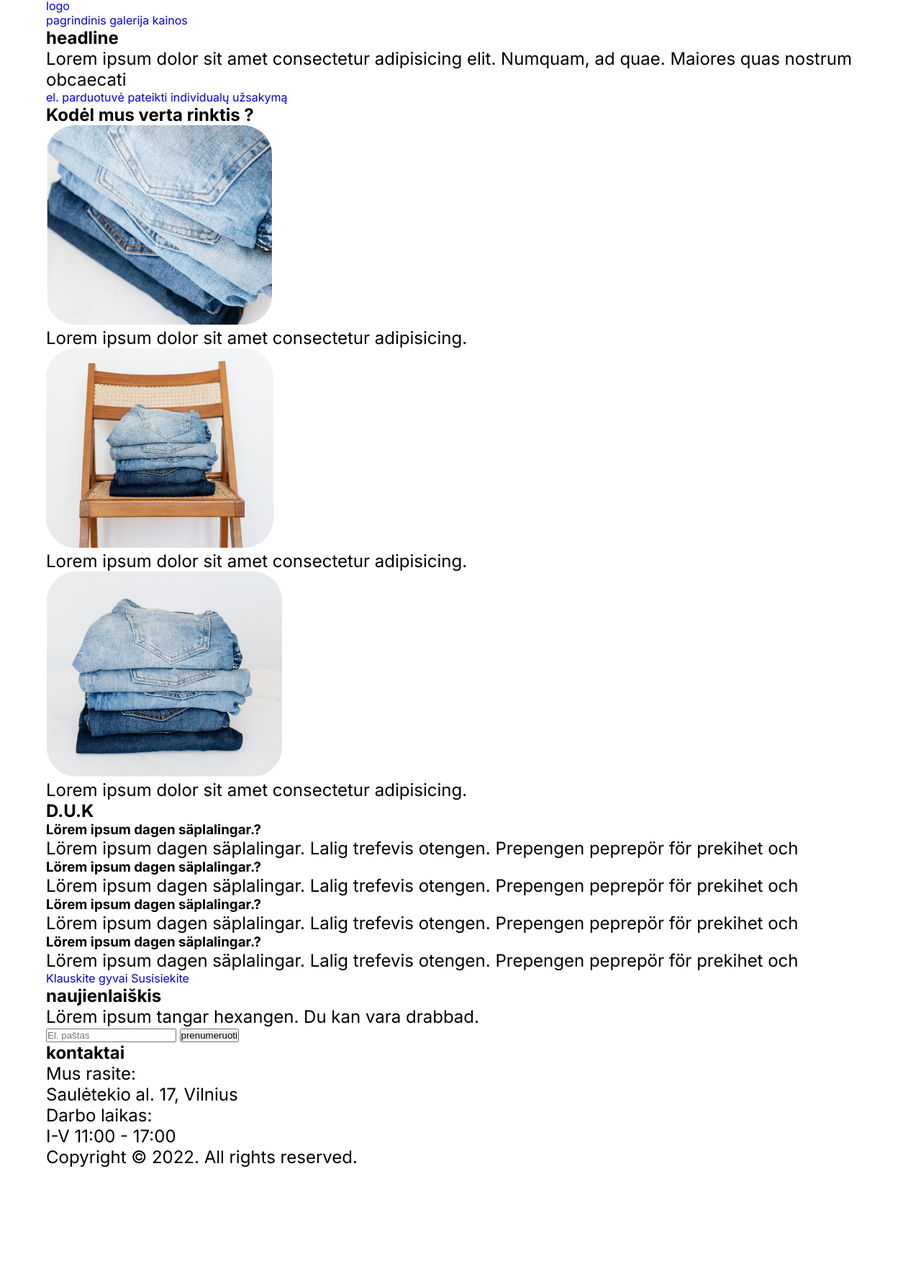
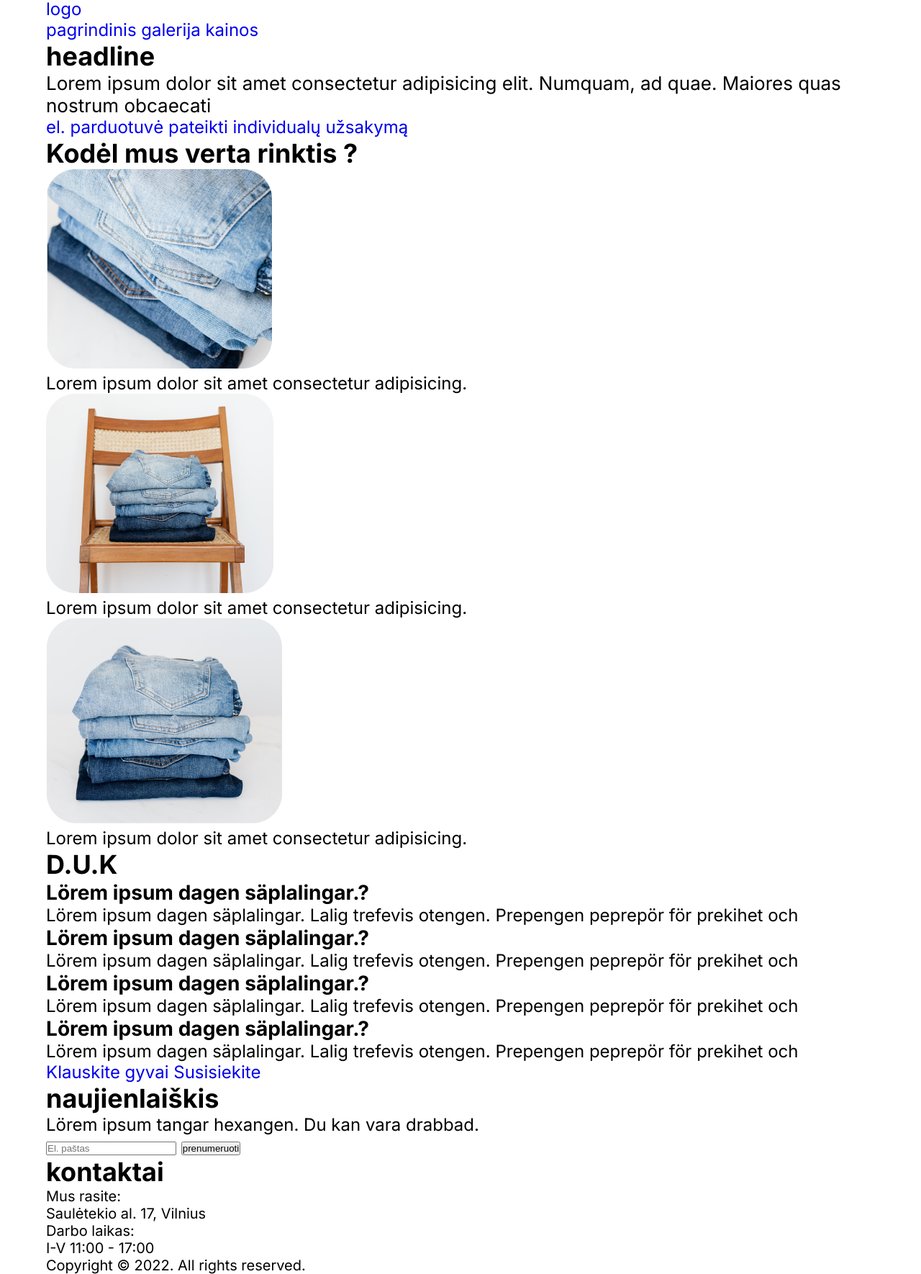
Before and after one commit to zilva149/bit-test-2, a website: page index.html in a window 1280 px wide. Shown: the part 2-1772 px from the top of the page at 72% size. Before the commit the page ends 1624 px from the top, so only its background shows below. Drawn offline with Linux system fonts and the light colour scheme.

Commit message:
Structural changes

```diff
--- a/css/base/global.css
+++ b/css/base/global.css
@@ -13,6 +13,7 @@ body * {
 
 body {
     font-family: 'Inter', sans-serif;
+    font-size: 24px;
 }
 
 ul, ol {
@@ -23,10 +24,10 @@ a {
     text-decoration: none;
 }
 
-p {
-    font-size: 24px;
+.desc-bg {
+    font-size: 26px;
 }
 
-.main-desc {
-    font-size: 24px;
+.desc-sm {
+    font-size: 20px;
 }
--- a/css/pages/home.css
+++ b/css/pages/home.css
@@ -2,5 +2,6 @@
 
 @import '../base/global.css';
 @import '../base/layout.css';
-
+@import '../components/header.css';
+@import '../components/buttons.css';
 /* HOME */
--- a/index.html
+++ b/index.html
@@ -10,8 +10,9 @@
 </head>
 <body>
     <!-- HEADER-start -->
-    <header class="header">
+    <header class="header-container">
         <div class="container">
+            <div class="header">
                 <a href="index.html" class="logo">logo</a>
                 <nav class="nav">
                     <a href="#" class="nav-link">pagrindinis</a>
@@ -19,27 +20,31 @@
                     <a href="#" class="nav-link">kainos</a>
                 </nav>
             </div>
+        </div>
     </header>
     <!-- HEADER-end -->
     <!-- MAIN-CONTENT-start -->
     <main>
         <!-- HERO-SECTION-start -->
-        <section class="hero">
+        <section class="hero-container">
             <div class="container">
+                <div class="hero">
                     <div class="hero-info">
                         <h1 class="main-title">headline</h1>
-                    <p class="main-desc">Lorem ipsum dolor sit amet consectetur adipisicing elit. Numquam, ad quae. Maiores quas nostrum obcaecati</p>
+                        <p class="desc-bg">Lorem ipsum dolor sit amet consectetur adipisicing elit. Numquam, ad quae. Maiores quas nostrum obcaecati</p>
                     </div>
                     <div class="hero-btns">
                         <a href="#" class="primary-btn">el. parduotuvė</a>
                         <a href="#" class="primary-btn primary-btn-light">pateikti individualų užsakymą</a>
                     </div>
                 </div>
+            </div>
         </section>
         <!-- HERO-SECTION-end -->
         <!-- FEATURES-SECTION-start -->
-        <section class="features">
+        <section class="features-container">
             <div class="container">
+                <div class="features">
                     <h2 class="section-title">Kodėl mus verta rinktis ?</h2>
                     <div class="features-container">
                         <div class="feature-box">
@@ -56,11 +61,13 @@
                         </div>
                     </div>
                 </div>
+            </div>
         </section>
         <!-- FEATURES-SECTION-end -->
         <!-- FAQ-SECTION-start -->
-        <section class="faq">
+        <section class="faq-container">
             <div class="container">
+                <div class="faq">
                     <h2 class="section-title">D.U.K</h2>
                     <div class="questions-container">
                         <div class="question-box">
@@ -85,11 +92,13 @@
                         <a href="#" class="secondary-btn secondary-btn-light">Susisiekite</a>
                     </div>
                 </div>
+            </div>
         </section>
         <!-- FAQ-SECTION-end -->
         <!-- NEWSLETTER-SECTION-start -->
-        <section class="newsletter">
+        <section class="newsletter-container">
             <div class="container">
+                <div class="newsletter">
                     <h2 class="section-title">naujienlaiškis</h2>
                     <p>Lörem ipsum tangar hexangen. Du kan vara drabbad.</p>
                     <form class="newsletter-form">
@@ -97,25 +106,28 @@
                         <button type="submit" class="primary-btn">prenumeruoti</button>
                     </form>
                 </div>
+            </div>
         </section>
         <!-- NEWSLETTER-SECTION-end -->
     </main>
     <!-- MAIN-CONTENT-end -->
     <!-- FOOTER-start -->
-    <footer class="footer">
+    <footer class="footer-container">
         <div class="container">
+            <div class="footer">
                 <h2 class="section-title">kontaktai</h2>
                 <div class="footer-info-container">
-                <p class="footer-info">
+                    <p class="desc-sm">
                         Mus rasite:<br>
                         Saulėtekio al. 17, Vilnius
                     </p>
-                <p class="footer-info">
+                    <p class="desc-sm">
                         Darbo laikas:<br>
                         I-V 11:00 - 17:00
                     </p>
                 </div>
-            <p class="footer-copyright">Copyright &copy; 2022. All rights reserved.</p>
+                <p class="footer-copyright desc-sm">Copyright &copy; 2022. All rights reserved.</p>
+            </div>
         </div>
     </footer>
     <!-- FOOTER-end -->
```
Also changed, not shown: css/components/buttons.css (added), css/components/header.css (added). Lines whose indentation alone changed are shown as unchanged.
